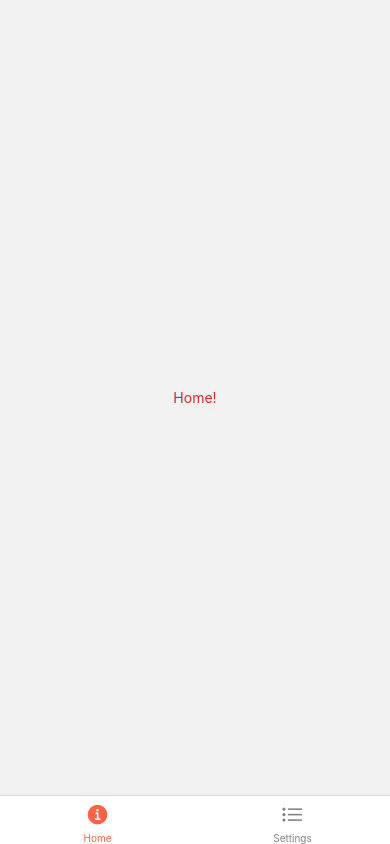
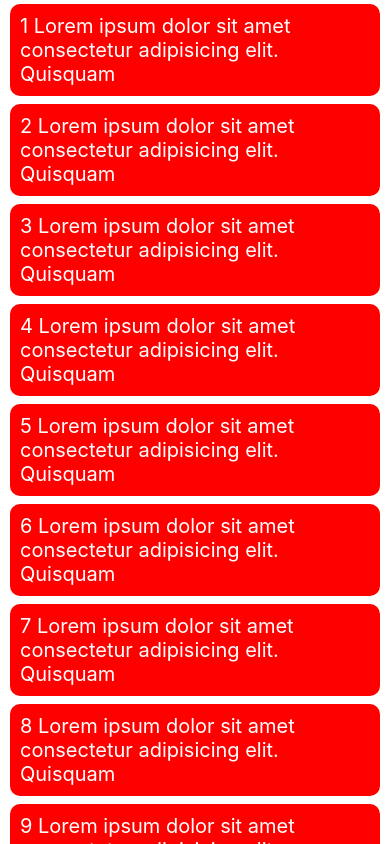
Before and after one commit to anshu4sharma/react-native-app, a React Native app: screen / in a window 390 px wide. Built offline with nearby package versions, Linux system fonts and the light colour scheme.

Commit message:
adding dummy flatlist

```diff
--- a/App.tsx
+++ b/App.tsx
@@ -1,52 +1,41 @@
-import * as React from 'react';
-import {Text, View} from 'react-native';
-import {NavigationContainer} from '@react-navigation/native';
-import {createBottomTabNavigator} from '@react-navigation/bottom-tabs';
-import Ionicons from 'react-native-vector-icons/Ionicons';
+import {Text, Animated, FlatList} from 'react-native';
+import React, {useEffect} from 'react';
 
-function HomeScreen() {
+const App = () => {
+  const opacityValue = new Animated.Value(0);
+  useEffect(() => {
+    Animated.timing(opacityValue, {
+      toValue: 1,
+      duration: 1000, // Animation duration in milliseconds
+      useNativeDriver: true,
+    }).start();
+  }, []);
+
   return (
-    <View style={{flex: 1, justifyContent: 'center', alignItems: 'center'}}>
-      <Text className="text-red-600">Home!</Text>
-    </View>
+    <FlatList
+      data={[1, 2, 3, 4, 5, 6, 7, 8, 9, 10, 11, 12, 13, 14]}
+      renderItem={({item}) => (
+        <Animated.View
+          style={{
+            backgroundColor: 'red',
+            borderRadius: 10,
+            marginVertical: 4,
+            padding: 10,
+            marginHorizontal: 10,
+            opacity: opacityValue,
+          }}>
+          <Text
+            style={{
+              color: 'white',
+              fontSize: 20,
+            }}>
+            {item} Lorem ipsum dolor sit amet consectetur adipisicing elit.
+            Quisquam
+          </Text>
+        </Animated.View>
+      )}
+    />
   );
-}
+};
 
-function SettingsScreen() {
-  return (
-    <View style={{flex: 1, justifyContent: 'center', alignItems: 'center'}}>
-      <Text>Settings!</Text>
-    </View>
-  );
-}
-
-const Tab = createBottomTabNavigator();
-
-export default function App() {
-  return (
-    <NavigationContainer>
-      <Tab.Navigator
-        screenOptions={({route}) => ({
-          // eslint-disable-next-line react/no-unstable-nested-components
-          tabBarIcon: ({focused, color, size}) => {
-            let iconName: string;
-            if (route.name === 'Home') {
-              iconName = focused
-                ? 'ios-information-circle'
-                : 'ios-information-circle-outline';
-            } else if (route.name === 'Settings') {
-              iconName = focused ? 'ios-list' : 'ios-list-outline';
-            }
-            // @ts-ignore
-            return <Ionicons name={iconName} size={size} color={color} />;
-          },
-          tabBarActiveTintColor: 'tomato',
-          tabBarInactiveTintColor: 'gray',
-          headerShown: false,
-        })}>
-        <Tab.Screen name="Home" component={HomeScreen} />
-        <Tab.Screen name="Settings" component={SettingsScreen} />
-      </Tab.Navigator>
-    </NavigationContainer>
-  );
-}
+export default App;
--- a/components/Grid.tsx
+++ b/components/Grid.tsx
@@ -14,6 +14,9 @@ let users = [
   },
   {
     name: 'sharma',
+  },
+  {
+    name: 'asd',
   },
 ];
 const App = () => {
```
